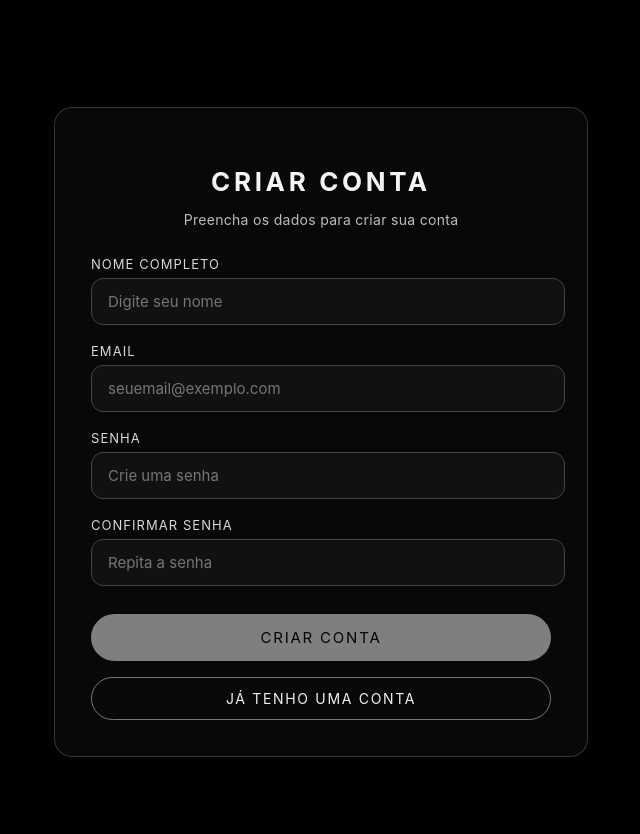
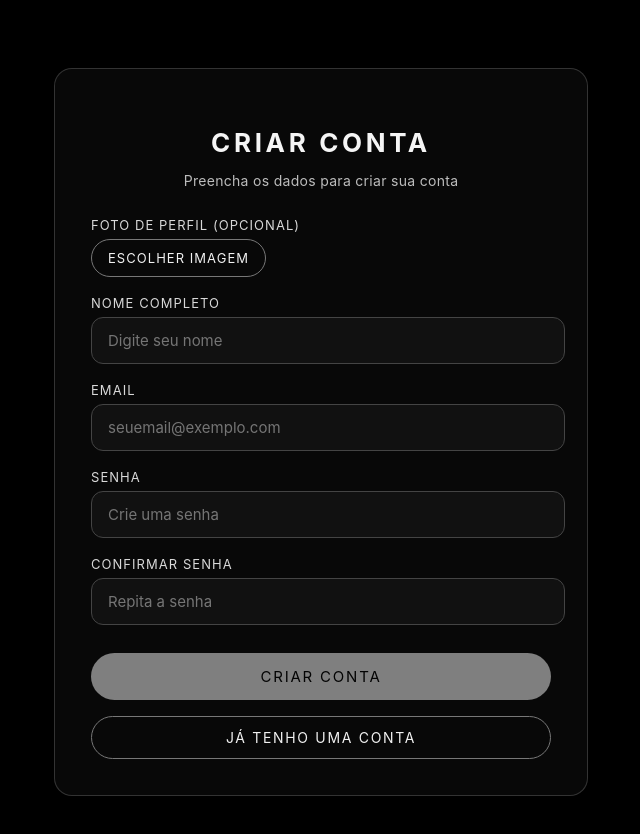
Before and after one commit to GilAlvesOliveira/ana-paula-prata-react, a Next.js app: page /register in a window 1280 px wide. Shown: the top 834 px of the page, without its empty margins (343-983 px from the left). Built offline with nearby package versions, Linux system fonts and the light colour scheme; no server answers.

Commit message:
feat(auth): adicionar upload de imagem no cadastro e atualizar interface

```diff
--- a/pages/register.js
+++ b/pages/register.js
@@ -1,3 +1,4 @@
+// pages/register.js
 import React, { useState, useMemo } from 'react';
 import { useRouter } from 'next/router';
 import styles from '../styles/Register.module.css';
@@ -12,6 +13,10 @@ export default function Register() {
   const [senha, setSenha] = useState('');
   const [confirmarSenha, setConfirmarSenha] = useState('');
 
+  // 👇 novo estado para imagem
+  const [avatarFile, setAvatarFile] = useState(null);
+  const [avatarPreview, setAvatarPreview] = useState(null);
+
   const [loading, setLoading] = useState(false);
   const [erro, setErro] = useState('');
   const [sucesso, setSucesso] = useState('');
@@ -24,8 +29,22 @@ export default function Register() {
     if (!nome || !email || !senha || !confirmarSenha) return false;
     if (senha.length < 4) return false;
     if (senha !== confirmarSenha) return false;
+    // imagem não é obrigatória
     return true;
   }, [nome, email, senha, confirmarSenha]);
+
+  const handleAvatarChange = (e) => {
+    const file = e.target.files && e.target.files[0];
+    if (!file) {
+      setAvatarFile(null);
+      setAvatarPreview(null);
+      return;
+    }
+
+    setAvatarFile(file);
+    const previewUrl = URL.createObjectURL(file);
+    setAvatarPreview(previewUrl);
+  };
 
   const handleSubmit = async (e) => {
     e.preventDefault();
@@ -44,6 +63,11 @@ export default function Register() {
       formData.append('nome', nome);
       formData.append('email', email);
       formData.append('senha', senha);
+
+      // 👇 se tiver imagem, manda como "file" (multer espera esse nome)
+      if (avatarFile) {
+        formData.append('file', avatarFile);
+      }
 
       // 1) Cadastra usuário
       await registerUser(formData);
@@ -84,6 +108,31 @@ export default function Register() {
         <p className={styles.subtitle}>
           Preencha os dados para criar sua conta
         </p>
+
+        {/* 👇 bloco de upload de imagem */}
+        <div className={styles.imageUploadContainer}>
+          <label className={styles.imageLabel}>Foto de perfil (opcional)</label>
+          <div className={styles.imageRow}>
+            <label className={styles.imageInputButton}>
+              Escolher imagem
+              <input
+                type="file"
+                accept="image/*"
+                onChange={handleAvatarChange}
+              />
+            </label>
+
+            {avatarPreview && (
+              <div className={styles.imagePreviewWrapper}>
+                <img
+                  src={avatarPreview}
+                  alt="Pré-visualização do avatar"
+                  className={styles.imagePreview}
+                />
+              </div>
+            )}
+          </div>
+        </div>
 
         <form onSubmit={handleSubmit}>
           <div className={styles.formGroup}>
--- a/styles/Register.module.css
+++ b/styles/Register.module.css
@@ -147,6 +147,68 @@
   color: #fff;
 }
 
+/* 🎯 INPUT DE IMAGEM (NOVO) */
+.imageUploadContainer {
+  margin-bottom: 18px;
+}
+
+.imageLabel {
+  font-size: 13px;
+  margin-bottom: 6px;
+  color: #d8d8d8;
+  letter-spacing: 0.08em;
+  text-transform: uppercase;
+  display: block;
+}
+
+.imageRow {
+  display: flex;
+  align-items: center;
+  gap: 12px;
+}
+
+.imageInputButton {
+  position: relative;
+  display: inline-block;
+  padding: 10px 16px;
+  border-radius: 999px;
+  border: 1px solid #777;
+  font-size: 13px;
+  text-transform: uppercase;
+  letter-spacing: 0.08em;
+  cursor: pointer;
+  color: #f1f1f1;
+  background: transparent;
+  transition: border-color 0.2s ease, color 0.2s ease, background 0.2s ease;
+}
+
+.imageInputButton:hover {
+  border-color: #fff;
+  color: #fff;
+  background: #111;
+}
+
+.imageInputButton input[type="file"] {
+  position: absolute;
+  inset: 0;
+  opacity: 0;
+  cursor: pointer;
+}
+
+.imagePreviewWrapper {
+  width: 48px;
+  height: 48px;
+  border-radius: 50%;
+  overflow: hidden;
+  border: 1px solid #555;
+}
+
+.imagePreview {
+  width: 100%;
+  height: 100%;
+  object-fit: cover;
+}
+
 /* Responsivo */
 @media (max-width: 480px) {
   .card {
```
Also changed, not shown: public/imagens/google.png (added).
